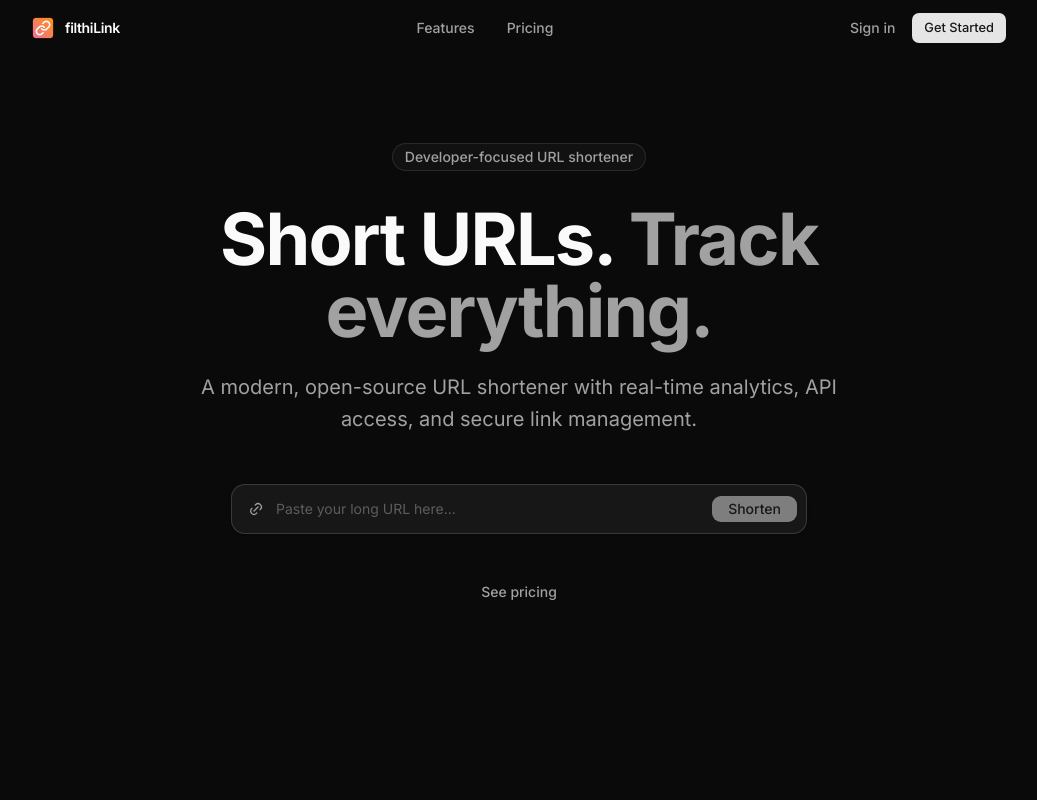
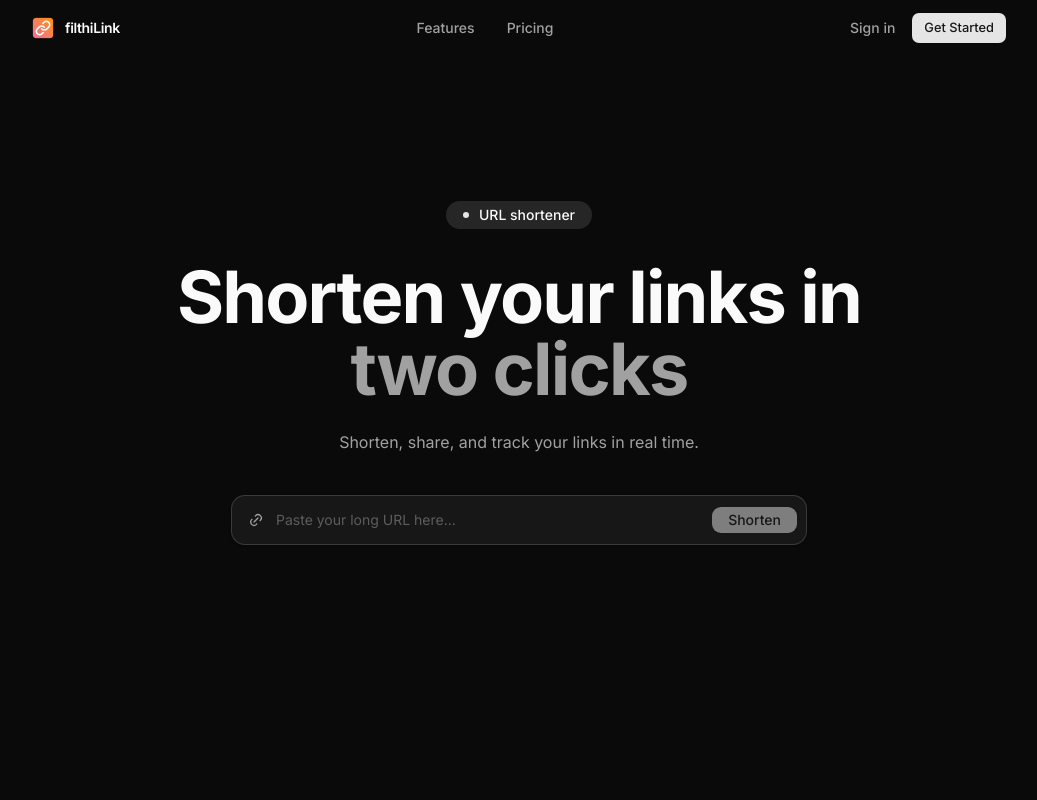
Before and after one commit to progFilthi/filthiLink-frontend, a Next.js app: page / in a window 1280 px wide. Shown: the top 800 px of the page, without its empty margins (121-1158 px from the left). Built offline with nearby package versions, Linux system fonts and the light colour scheme; no server answers.

Commit message:
feat: simplified the hero page.

```diff
--- a/components/landing/hero-section.tsx
+++ b/components/landing/hero-section.tsx
@@ -7,7 +7,6 @@ import { LinksService } from "@/lib/api/links.service";
 import { toast } from "sonner";
 import { ShortenerInput } from "@/components/shortener-input";
 import { ResultCard } from "@/components/result-card";
-import Link from "next/link";
 import { Badge } from "@/components/ui/badge";
 import { motion } from "framer-motion";
 
@@ -50,15 +49,20 @@ export function HeroSection() {
   };
 
   return (
-    <section className="flex min-h-[calc(100vh-3.5rem)] flex-col items-center justify-center px-6 py-20 overflow-hidden">
-      <div className="mx-auto flex w-full max-w-4xl flex-col items-center text-center">
+    <section className="relative flex min-h-[calc(100vh-3.5rem)] flex-col items-center justify-center px-6 py-16 overflow-hidden">
+      <div className="absolute inset-0 -z-10">
+        <div className="absolute left-1/2 top-1/3 -translate-x-1/2 -translate-y-1/2 h-[30rem] w-[30rem] rounded-full bg-primary/5 blur-3xl" />
+      </div>
+
+      <div className="mx-auto flex w-full max-w-3xl flex-col items-center text-center">
         <motion.div
           initial={{ opacity: 0, y: 10 }}
           animate={{ opacity: 1, y: 0 }}
           transition={{ duration: 0.4, ease: "easeOut" }}
         >
-          <Badge variant="outline" className="mb-8 h-7 px-3 text-sm font-medium text-muted-foreground border-border bg-muted/30">
-            Developer-focused URL shortener
+          <Badge variant="secondary" className="mb-8 h-7 px-4 text-sm font-medium shadow-none">
+            <span className="mr-1.5 h-1.5 w-1.5 rounded-full bg-primary" />
+            URL shortener
           </Badge>
         </motion.div>
 
@@ -68,16 +72,17 @@ export function HeroSection() {
           transition={{ duration: 0.5, delay: 0.1, ease: "easeOut" }}
           className="mb-6 text-5xl font-bold tracking-tight text-foreground sm:text-6xl lg:text-7xl"
         >
-          Short URLs. <span className="text-muted-foreground">Track everything.</span>
+          Shorten your links in{" "}
+          <span className="text-muted-foreground">two clicks</span>
         </motion.h1>
 
         <motion.p
           initial={{ opacity: 0, y: 15 }}
           animate={{ opacity: 1, y: 0 }}
           transition={{ duration: 0.5, delay: 0.2, ease: "easeOut" }}
-          className="mb-12 max-w-2xl text-lg text-muted-foreground sm:text-xl leading-relaxed"
+          className="mb-10 max-w-xl text-md text-muted-foreground sm:text-md leading-relaxed"
         >
-          A modern, open-source URL shortener with real-time analytics, API access, and secure link management.
+          Shorten, share, and track your links in real time.
         </motion.p>
 
         <motion.div
@@ -100,20 +105,6 @@ export function HeroSection() {
             </div>
           )}
         </motion.div>
-
-        <motion.div
-          initial={{ opacity: 0 }}
-          animate={{ opacity: 1 }}
-          transition={{ duration: 0.5, delay: 0.5 }}
-          className="mt-12 flex items-center justify-center gap-6"
-        >
-          <Link
-            href="#pricing"
-            className="text-sm font-medium text-muted-foreground transition-colors hover:text-foreground"
-          >
-            See pricing
-          </Link>
-        </motion.div>
       </div>
     </section>
   );
```
